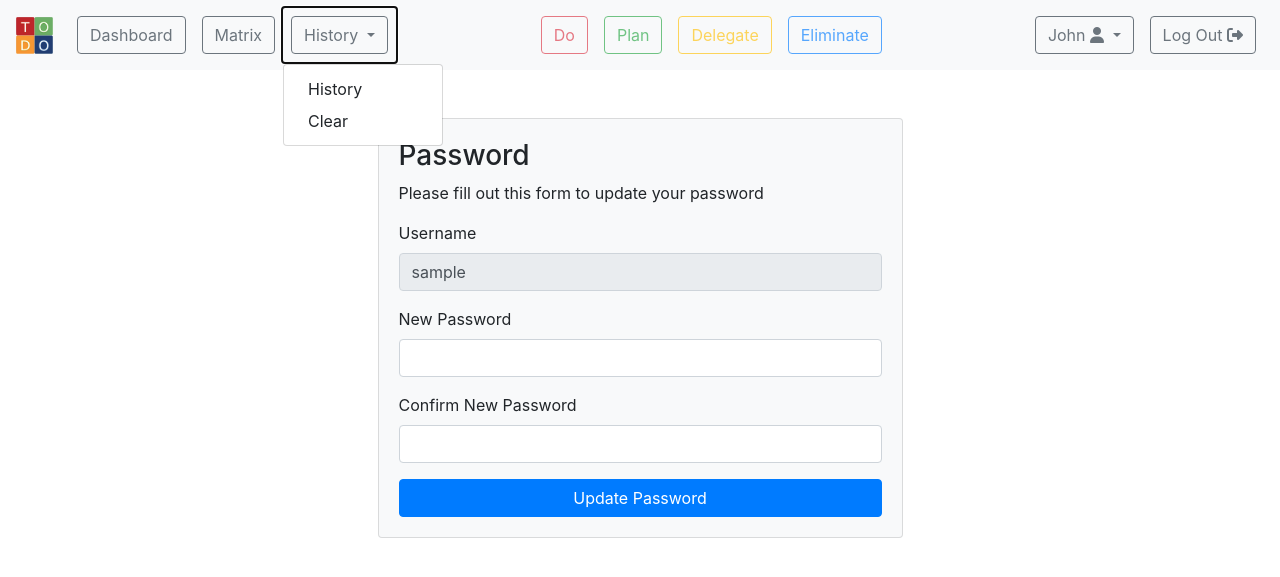
After one commit to epictete/flask-todo, a Flask app: page /password in a window 1280 px wide, after a click on "History". The commit adds this page. Shown: the top 577 px of the page. Run offline with Flask 2, Linux system fonts and the light colour scheme; a user stored in the database is signed in; tables that the repository leaves empty hold one stand-in row (values such as "Sample post"); some libraries are stand-ins or nearby versions.

```diff
--- a/app.py
+++ b/app.py
@@ -16,16 +16,11 @@ def index():
         todo_content = request.form["content"]
         todo_important = True if ("important" in request.form) else False
         todo_urgent = True if ("urgent" in request.form) else False
+        todo_due = datetime.strptime(request.form["due"], "%Y-%m-%d") if (request.form["due"] != "") else None
 
         if not todo_content:
             flash("Please provide a content.")
             return redirect("/")
-
-        try:
-            todo_due = datetime.strptime(request.form["due"], "%Y-%m-%d") if (request.form["due"] != "") else None
-        except ValueError:
-            flash("Please use a valid date format")
-            redirect("/")
 
         new_todo = Todo(
             content=todo_content,
@@ -126,12 +121,7 @@ def update(id):
         todo_to_update.important = True if ("important" in request.form) else False
         todo_to_update.urgent = True if ("urgent" in request.form) else False
         todo_to_update.overdue = False if (request.form["due"] == "") else todo_to_update.overdue
-
-        try:
-            todo_to_update.due = datetime.strptime(request.form["due"], "%Y-%m-%d") if (request.form["due"] != "") else None
-        except ValueError:
-            flash("Please use a valid date format")
-            redirect(f"/update/{id}")
+        todo_to_update.due = datetime.strptime(request.form["due"], "%Y-%m-%d") if (request.form["due"] != "") else None
 
         db.session.commit()
 
@@ -223,14 +213,14 @@ def login():
         return redirect("/")
 
 
-@app.route("/user", methods=["GET", "POST"])
+@app.route("/password", methods=["GET", "POST"])
 @login_required
 def user():
     user_id = session["user_id"]
     user_to_update = User.query.get_or_404(user_id)
 
     if request.method == "GET":
-        return render_template("user.html", user=user_to_update)
+        return render_template("password.html", user=user_to_update)
     else:
         password = request.form["password"]
         confirm = request.form["confirm"]
@@ -238,10 +228,10 @@ def user():
 
         if not password or not confirm:
             flash("Please fill in both fields")
-            return redirect("/user")
+            return redirect("/password")
         elif password != confirm:
             flash("Passwords do not match")
-            return redirect("/user")
+            return redirect("/password")
 
         user_to_update.password = hash
 
@@ -249,7 +239,7 @@ def user():
 
         flash("Password Updated!")
 
-        return redirect("/user")
+        return redirect("/")
 
 
 @app.route("/logout")
@@ -261,73 +251,82 @@ def logout():
     return redirect("/")
 
 
-@app.route("/reset", methods=["POST"])
+@app.route("/reset", methods=["GET", "POST"])
 @login_required
 def reset():
     user_id = session["user_id"]
 
-    if request.form["confirm"] != "RESET":
-        flash("Please type in the correct phrase")
-        return redirect("/user")
+    if request.method == "GET":
+        return render_template("reset.html")
+    else:
+        if request.form["confirm"] != "RESET":
+            flash("Please type in the correct phrase")
+            return redirect("/reset")
 
-    todos = Todo.query.filter(Todo.user_id == user_id).all()
+        todos = Todo.query.filter(Todo.user_id == user_id).all()
 
-    for todo in todos:
-        db.session.delete(todo)
+        for todo in todos:
+            db.session.delete(todo)
 
-    db.session.commit()
+        db.session.commit()
 
-    flash("Reset Completed!")
+        flash("Reset Completed!")
 
-    return redirect("/")
+        return redirect("/")
 
 
-@app.route("/clear", methods=["POST"])
+@app.route("/clear", methods=["GET", "POST"])
 @login_required
 def clear():
     user_id = session["user_id"]
 
-    if request.form["confirm"] != "CLEAR":
-        flash("Please type in the correct phrase")
-        return redirect("/sort/history/archived_desc")
+    if request.method == "GET":
+        return render_template("clear.html")
+    else:
+        if request.form["confirm"] != "CLEAR":
+            flash("Please type in the correct phrase")
+            return redirect("/clear")
 
-    todos = Todo.query.filter(Todo.user_id == user_id, Todo.archived).all()
+        todos = Todo.query.filter(Todo.user_id == user_id, Todo.archived).all()
 
-    for todo in todos:
-        db.session.delete(todo)
+        for todo in todos:
+            db.session.delete(todo)
 
-    db.session.commit()
+        db.session.commit()
 
-    flash("Clear Completed!")
+        flash("Clear Completed!")
 
-    return redirect("/")
+        return redirect("/")
 
 
-@app.route("/delete_account", methods=["POST"])
+@app.route("/delete_account", methods=["GET", "POST"])
 @login_required
 def delete_account():
     user_id = session["user_id"]
 
-    if request.form["confirm"] != "DELETE":
-        flash("Please type in the correct phrase")
-        return redirect("/user")
+    if request.method == "GET":
+        return render_template("delete.html")
+    else:
+        if request.form["confirm"] != "DELETE":
+            flash("Please type in the correct phrase")
+            return redirect("/delete_account")
 
-    todos = Todo.query.filter(Todo.user_id == user_id).all()
+        todos = Todo.query.filter(Todo.user_id == user_id).all()
 
-    for todo in todos:
-        db.session.delete(todo)
+        for todo in todos:
+            db.session.delete(todo)
 
-    db.session.commit()
+        db.session.commit()
 
-    user_to_delete = User.query.filter(User.id == user_id).first()
-    db.session.delete(user_to_delete)
-    db.session.commit()
+        user_to_delete = User.query.filter(User.id == user_id).first()
+        db.session.delete(user_to_delete)
+        db.session.commit()
 
-    session.clear()
+        session.clear()
 
-    flash("Account Deleted!")
+        flash("Account Deleted!")
 
-    return redirect("/register")
+        return redirect("/register")
 
 
 if __name__ == "__main__":
--- a/db.py
+++ b/db.py
@@ -4,7 +4,8 @@ from datetime import datetime
 
 app = Flask(__name__)
 app.secret_key = b'_5#y2L"F4Q8z\n\xec]/'
-app.config["SQLALCHEMY_DATABASE_URI"] = "sqlite:///database.db"
+# app.config["SQLALCHEMY_DATABASE_URI"] = "sqlite:///database.db"
+app.config["SQLALCHEMY_DATABASE_URI"] = "postgres://ndbgtuwzzjccet:89d9ed7535668e1d6115b30ac32345ddea3a215c20b11f36823b1113a05dd3ae@ec2-3-220-23-212.compute-1.amazonaws.com:5432/d9eab390a0icrm"
 app.config["SQLALCHEMY_TRACK_MODIFICATIONS"] = False
 
 db = SQLAlchemy(app)
--- a/requirements.txt
+++ b/requirements.txt
@@ -5,5 +5,6 @@ gunicorn==20.0.4
 itsdangerous==1.1.0
 Jinja2==2.11.2
 MarkupSafe==1.1.1
+psycopg2==2.8.6
 SQLAlchemy==1.3.20
 Werkzeug==1.0.1
--- a/templates/index.html
+++ b/templates/index.html
@@ -54,6 +54,7 @@
                                     type="date"
                                     name="due"
                                     placeholder="yyyy-mm-dd"
+                                    pattern="\d{4}-\d{1,2}-\d{1,2}"
                             >
                         </div>
                         <div class="col-auto mr-2">
--- a/templates/layout.html
+++ b/templates/layout.html
@@ -49,7 +49,7 @@
                             </a>
                             <div class="dropdown-menu">
                                 <a class="dropdown-item" href="/sort/{{ "history" }}/{{ "archived_desc" }}">History</a>
-                                <a class="dropdown-item" href="/sort/{{ "history" }}/{{ "archived_desc" }}#clear">Clear</a>
+                                <a class="dropdown-item" href="/clear">Clear</a>
                             </div>
                         </li>
                     </ul>
@@ -104,9 +104,9 @@
                                 </button>
                             </a>
                             <div class="dropdown-menu">
-                                <a class="dropdown-item" href="/user">Password</a>
-                                <a class="dropdown-item" href="/user#reset">Reset</a>
-                                <a class="dropdown-item" href="/user#delete">Delete</a>
+                                <a class="dropdown-item" href="/password">Password</a>
+                                <a class="dropdown-item" href="/reset">Reset</a>
+                                <a class="dropdown-item" href="/delete_account">Delete</a>
                             </div>
                         </li>
                         <li class="nav-item">
--- /dev/null
+++ b/templates/password.html
@@ -0,0 +1,36 @@
+{% extends "layout.html" %}
+
+{% block title %}
+    Password > {{ session["username"] }}
+{% endblock %}
+
+{% block main %}
+
+    <div id="password" class="col-md-6 mx-auto">
+        <div class="card card-body bg-light mt-5">
+            <h3>Password</h3>
+            <p>Please fill out this form to update your password</p>
+            <form action="/password" method="post">
+                <div class="form-group">
+                    <label for="username">Username</label>
+                    <input type="text" class="form-control" id="username" name="username" value="{{ user["username"] }}" readonly>
+                </div>
+                <div class="form-group">
+                    <label for="password">New Password</label>
+                    <input type="password" class="form-control" id="password" name="password">
+                </div>
+                <div class="form-group">
+                    <label for="confirm">Confirm New Password</label>
+                    <input type="password" class="form-control" id="confirm" name="confirm">
+                </div>
+
+                <div class="row">
+                    <div class="col">
+                        <input type="submit" value="Update Password" class="btn btn-primary btn-block">
+                    </div>
+                </div>
+            </form>
+        </div>
+    </div>
+
+{% endblock %}
--- a/templates/update.html
+++ b/templates/update.html
@@ -53,6 +53,7 @@
                                 type="date"
                                 name="due"
                                 value="{{ todo.due }}"
+                                pattern="\d{4}-\d{1,2}-\d{1,2}"
                         >
                     </div>
                     <div class="col-auto mr-2">
```
Also changed, not shown: templates/clear.html (added, +28 -0 lines), templates/delete.html (added, +28 -0 lines), templates/history.html (+0 -19 lines), templates/reset.html (added, +28 -0 lines), templates/user.html (deleted, +0 -72 lines), database.db, 2 other files.
